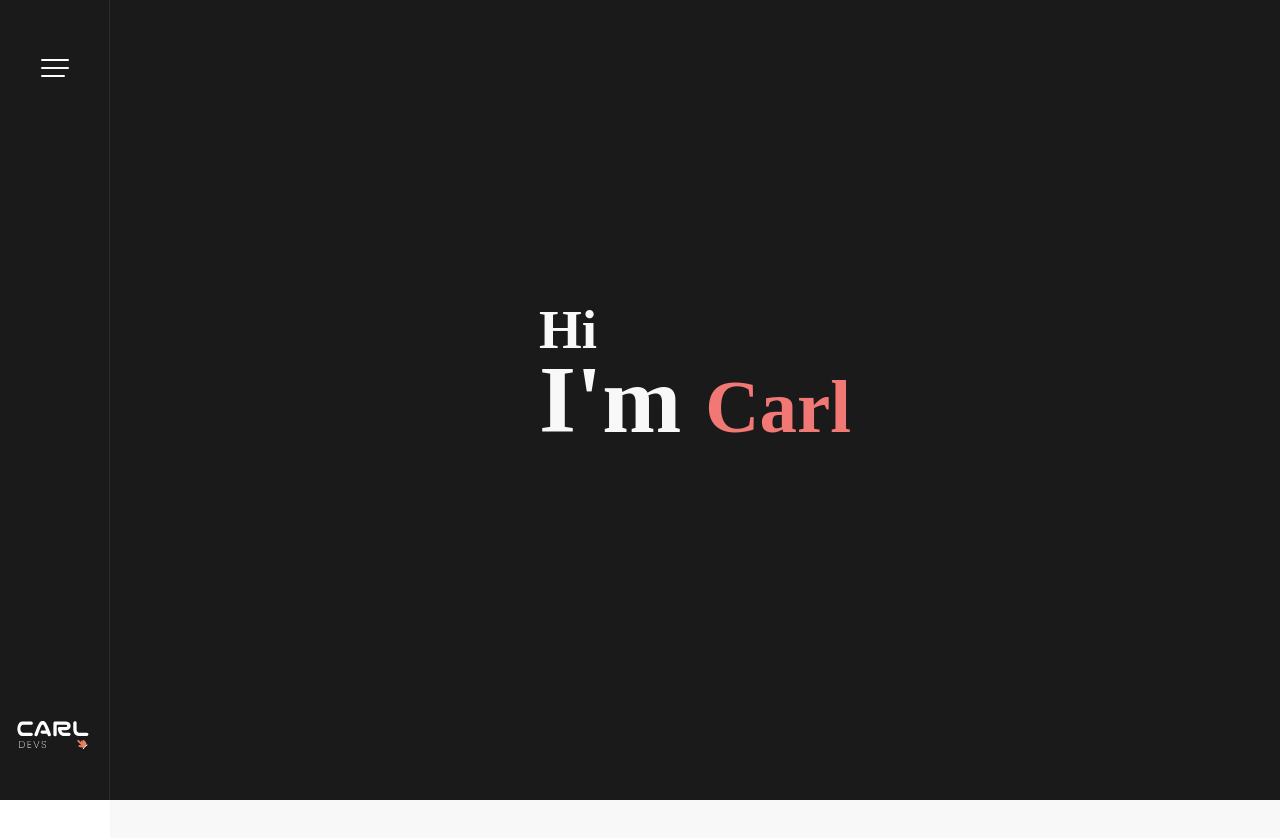
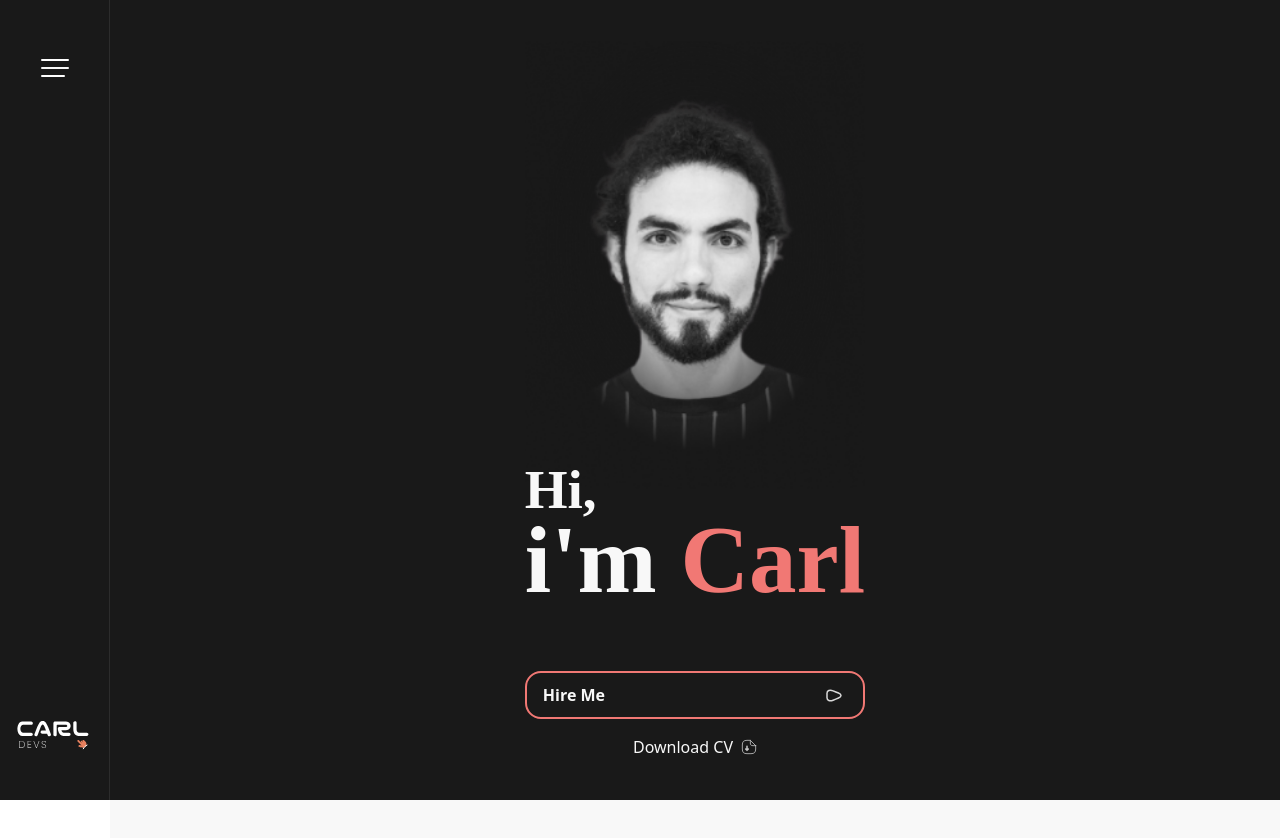
Before and after one commit to CarlLinusHedlund/CarlLinusHedlundDevs, a React (Vite) app: page / in a window 1280 px wide. Shown: the top 838 px of the page. Built offline with nearby package versions, Linux system fonts and the light colour scheme.

Commit message:
adds profile img, download link and button

```diff
--- a/src/components/main/home/herobanner.jsx
+++ b/src/components/main/home/herobanner.jsx
@@ -4,21 +4,29 @@ function HeroBanner() {
   return (
     <div className='flex justify-center items-center'>
       <div className="">
-        <div className="">
+        <div>
+          <img className='w-full' src="./profile.png" alt="" />
+        </div>
+        <div className="flex flex-col gap-10">
           <div className="">
               <h1 className='relative font-roboto text-text2xl xs:text-text3xl font-semibold text-primaryWhite'>
-                <h3 className='absolute font-black -top-[40px] text-textXL font-roboto text-primaryWhite'>Hi</h3>
-                I'm <span className='font-roboto text-text2xl text-primaryCoral font-semibold'>Carl</span>
-                <p className='md:hidden absolute -bottom-2 font-rubik font-bold text-primaryWhite text-textBASE'>Welcome to my Website</p>
+                <h3 className='absolute font-black -top-[40px] text-textXL font-roboto text-primaryWhite'>Hi,</h3>
+                i'm <span className='font-roboto text-text2xl xs:text-text3xl text-primaryCoral font-semibold'>Carl</span>
+                <p className='md:hidden absolute -bottom-2 font-rubik font-semibold text-primaryWhite text-textBASE'>Welcome to my Website</p>
               </h1>
-
-
-
           </div>
-          <div className="">
-
+          <div className="flex flex-col gap-4">
+            <button className='w-full h-14 md:h-12 rounded-2xl border-2 border-primaryCoral px-4 flex items-center justify-between ' >
+              <p className='text-primaryWhite font-semibold text-textSM' >Hire Me</p>
+              <img src="./arrow.svg" alt="arrow" />
+            </button>
+            <div className='w-full flex justify-center'>
+              <a className='flex gap-2 hover:scale-105 duration-500 ' href="./profile.png" download>
+                <p className='text-textSM text-primaryWhite font-light '>Download CV</p>
+                <img className='' src="./documentdownload.svg" alt="download cv" />
+              </a>
+            </div>
           </div>
-
         </div>
 
       </div>
--- a/src/components/main/home/index.jsx
+++ b/src/components/main/home/index.jsx
@@ -4,7 +4,7 @@ import HeroBanner from './herobanner';
 function HomePage() {
   return (
     <>
-      <section className="h-screen w-full bg-primaryDark px-5 md:px-32 flex justify-center">
+      <section className="w-full min-h-fit md:h-screen bg-primaryDark px-5 md:px-32 flex justify-center">
         <HeroBanner />
       </section>
       <section className="h-screen w-full bg-primaryWhite" />
--- a/src/index.css
+++ b/src/index.css
@@ -47,7 +47,7 @@ body::-webkit-scrollbar {
   }
 
   .navList {
-    @apply w-fit translate-y-0 cursor-pointer font-rubik text-4xl font-black capitalize opacity-0 duration-1000 hover:text-primaryCoral xs:text-textXL;
+    @apply w-fit translate-y-0 cursor-pointer font-rubik text-4xl font-bold capitalize opacity-0 duration-1000 hover:text-primaryCoral xs:text-textXL;
   }
 
   .fixedWidth {
--- a/tailwind.config.cjs
+++ b/tailwind.config.cjs
@@ -8,7 +8,7 @@ module.exports = {
         roboto: ['Roboto Serif', 'serif'],
       },
       colors: {
-        primaryDark: '#1A1A1A',
+        primaryDark: '#191919',
         primaryWhite: '#F8F8F8',
         primaryCoral: '#F17874',
       },
```
Also changed, not shown: public/arrow.svg (added), public/documentdownload.svg (added).
